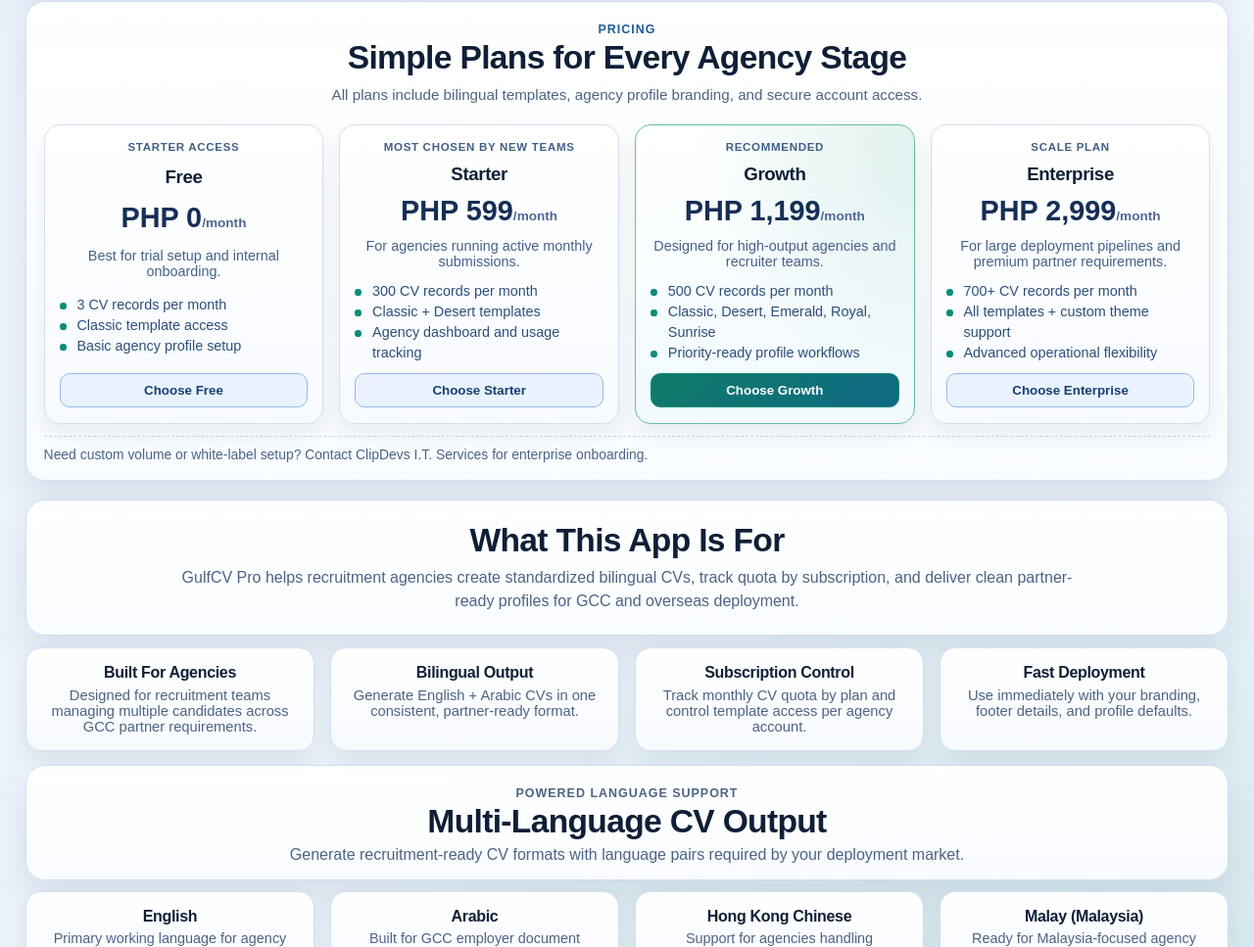
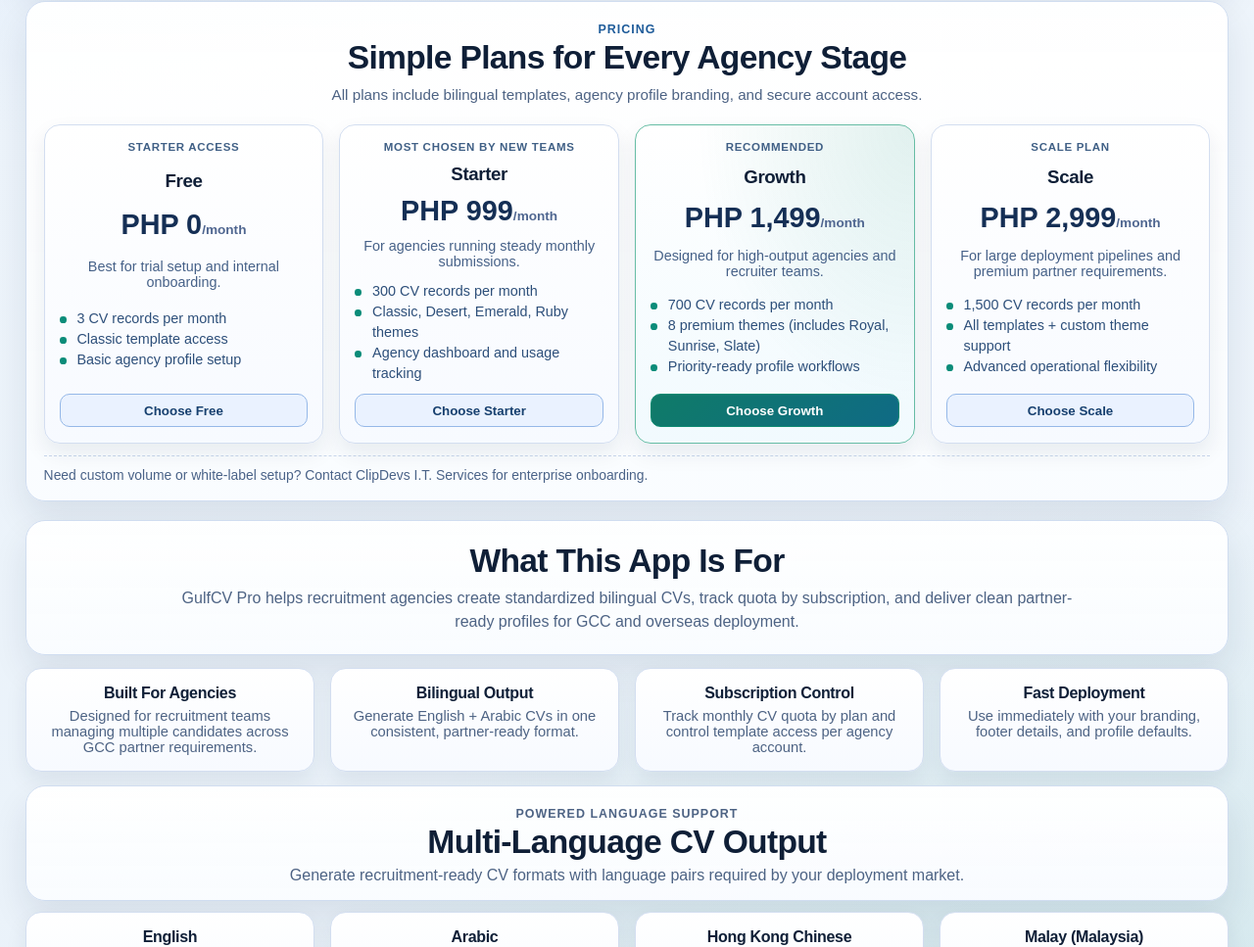
Before and after one commit to ritemeritagency-byte/gulfcv-pro, a plain HTML site: page landing.html in a window 1280 px wide. Shown: the part 1020-1987 px from the top of the page at 98% size. Drawn offline with Linux system fonts and the light colour scheme; no server answers.

Commit message:
Update pricing tiers and plan quotas

```diff
--- a/landing.html
+++ b/landing.html
@@ -137,11 +137,11 @@
         <article class="plan">
           <p class="plan-badge">Most Chosen by New Teams</p>
           <h3>Starter</h3>
-          <p class="price">PHP 599<span>/month</span></p>
-          <p class="plan-copy">For agencies running active monthly submissions.</p>
+          <p class="price">PHP 999<span>/month</span></p>
+          <p class="plan-copy">For agencies running steady monthly submissions.</p>
           <ul class="plan-list">
             <li>300 CV records per month</li>
-            <li>Classic + Desert templates</li>
+            <li>Classic, Desert, Emerald, Ruby themes</li>
             <li>Agency dashboard and usage tracking</li>
           </ul>
           <button type="button" class="plan-btn" data-plan="starter">Choose Starter</button>
@@ -149,26 +149,26 @@
         <article class="plan featured">
           <p class="plan-badge">Recommended</p>
           <h3>Growth</h3>
-          <p class="price">PHP 1,199<span>/month</span></p>
+          <p class="price">PHP 1,499<span>/month</span></p>
           <p class="plan-copy">Designed for high-output agencies and recruiter teams.</p>
           <ul class="plan-list">
-            <li>500 CV records per month</li>
-            <li>Classic, Desert, Emerald, Royal, Sunrise</li>
+            <li>700 CV records per month</li>
+            <li>8 premium themes (includes Royal, Sunrise, Slate)</li>
             <li>Priority-ready profile workflows</li>
           </ul>
           <button type="button" class="plan-btn" data-plan="growth">Choose Growth</button>
         </article>
         <article class="plan">
           <p class="plan-badge">Scale Plan</p>
-          <h3>Enterprise</h3>
+          <h3>Scale</h3>
           <p class="price">PHP 2,999<span>/month</span></p>
           <p class="plan-copy">For large deployment pipelines and premium partner requirements.</p>
           <ul class="plan-list">
-            <li>700+ CV records per month</li>
+            <li>1,500 CV records per month</li>
             <li>All templates + custom theme support</li>
             <li>Advanced operational flexibility</li>
           </ul>
-          <button type="button" class="plan-btn" data-plan="enterprise">Choose Enterprise</button>
+          <button type="button" class="plan-btn" data-plan="enterprise">Choose Scale</button>
         </article>
       </div>
       <p class="pricing-footnote">Need custom volume or white-label setup? Contact ClipDevs I.T. Services for enterprise onboarding.</p>
--- a/server/src/server.js
+++ b/server/src/server.js
@@ -31,12 +31,12 @@
   starter: { name: "Starter", cvLimit: 300, templates: ["classic", "desert", "emerald", "ruby"] },
   growth: {
     name: "Growth",
-    cvLimit: 500,
+    cvLimit: 700,
     templates: ["classic", "desert", "emerald", "royal", "sunrise", "slate", "ruby", "ocean"]
   },
   enterprise: {
-    name: "Enterprise",
-    cvLimit: 700,
+    name: "Scale",
+    cvLimit: 1500,
     templates: TEMPLATE_IDS
   }
 };
```
Also changed, not shown: auth.html (+3 -3 lines).
